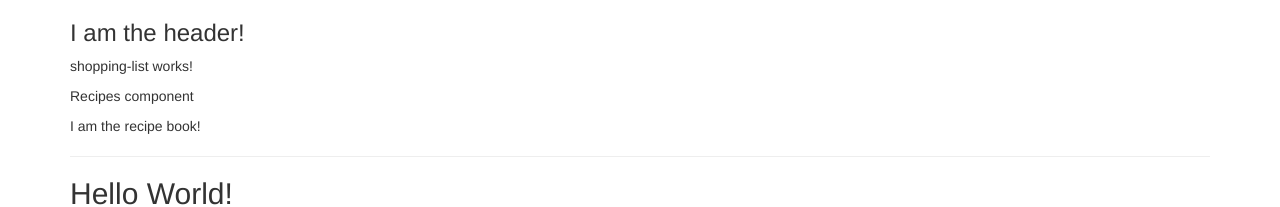
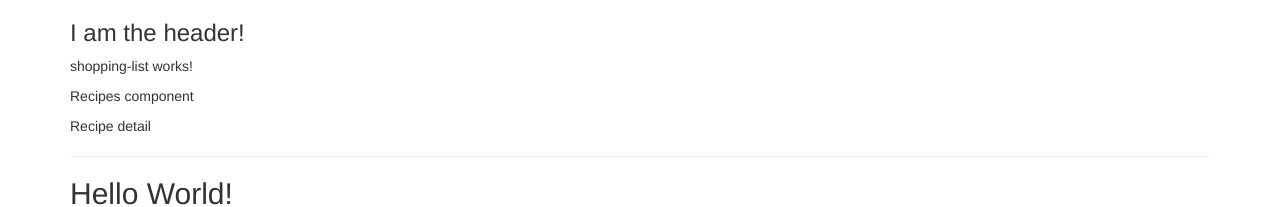
Before and after one commit to KevinAsbury/RecipeBox, an Angular app: page / in a window 1280 px wide. Shown: the top 207 px of the page. Built offline with nearby package versions, Linux system fonts and the light colour scheme.

Commit message:
Refactor recipe-list into recipe-detail subcomponent of recipes

```diff
--- a/src/app/app.component.html
+++ b/src/app/app.component.html
@@ -4,7 +4,6 @@
       <app-header></app-header>
       <app-shopping-list></app-shopping-list>
       <app-recipes></app-recipes>
-      <app-recipe-book></app-recipe-book>
       <hr>
       <h2>Hello World!</h2>
       <button class="btn btn-primary">Click Me</button>
--- a/src/app/app.module.ts
+++ b/src/app/app.module.ts
@@ -4,7 +4,7 @@ import { NgModule } from '@angular/core';
 import { AppComponent } from './app.component';
 import { HeaderComponent } from './header/header.component';
 import { ShoppingListComponent } from './shopping-list/shopping-list.component';
-import { RecipeBookComponent } from './recipe-book/recipe-book.component';
+import { RecipeDetailComponent } from './recipes/recipe-detail/recipe-detail.component';
 import { RecipesComponent } from './recipes/recipes.component';
 
 @NgModule({
@@ -12,7 +12,7 @@ import { RecipesComponent } from './recipes/recipes.component';
     AppComponent,
     HeaderComponent,
     ShoppingListComponent,
-    RecipeBookComponent,
+    RecipeDetailComponent,
     RecipesComponent
   ],
   imports: [
--- a/src/app/recipe-book/recipe-book.component.html
+++ /dev/null
@@ -1 +0,0 @@
-<p>I am the recipe book!</p>
--- a/src/app/recipe-book/recipe-book.component.ts
+++ /dev/null
@@ -1,13 +0,0 @@
-import { OnInit, Component } from '@angular/core';
-
-@Component({
-    selector: 'app-recipe-book',
-    templateUrl: './recipe-book.component.html'
-})
-export class RecipeBookComponent implements OnInit {
-
-    constructor() { }
-
-    ngOnInit() {
-    }
-}
--- /dev/null
+++ b/src/app/recipes/recipe-detail/recipe-detail.component.html
@@ -0,0 +1 @@
+<p>Recipe detail</p>
--- /dev/null
+++ b/src/app/recipes/recipe-detail/recipe-detail.component.ts
@@ -0,0 +1,13 @@
+import { OnInit, Component } from '@angular/core';
+
+@Component({
+    selector: 'app-recipe-detail',
+    templateUrl: './recipe-detail.component.html'
+})
+export class RecipeDetailComponent implements OnInit {
+
+    constructor() { }
+
+    ngOnInit() {
+    }
+}
--- a/src/app/recipes/recipes.component.html
+++ b/src/app/recipes/recipes.component.html
@@ -1 +1,2 @@
 <p>Recipes component</p>
+<app-recipe-detail></app-recipe-detail>
```
